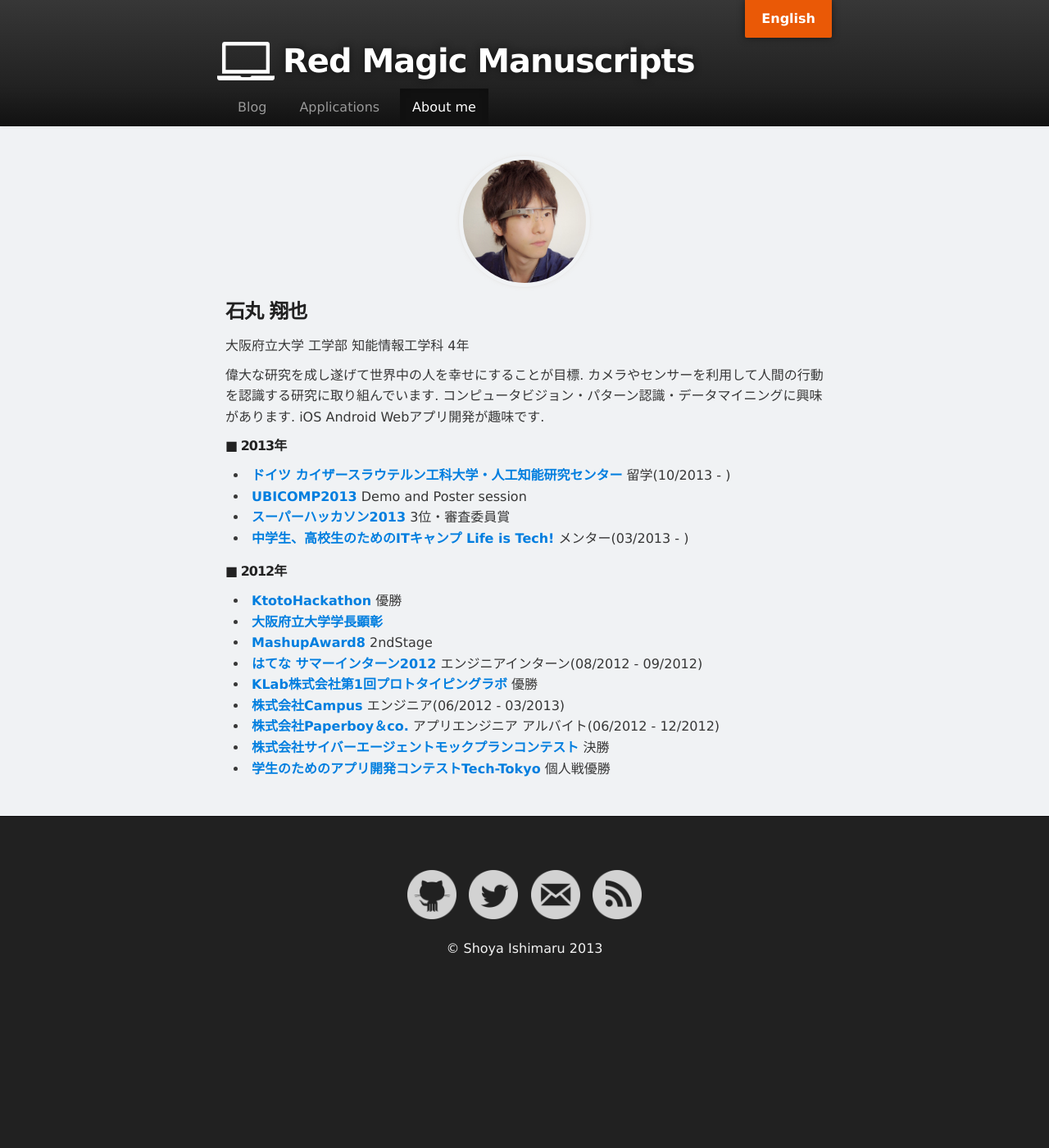
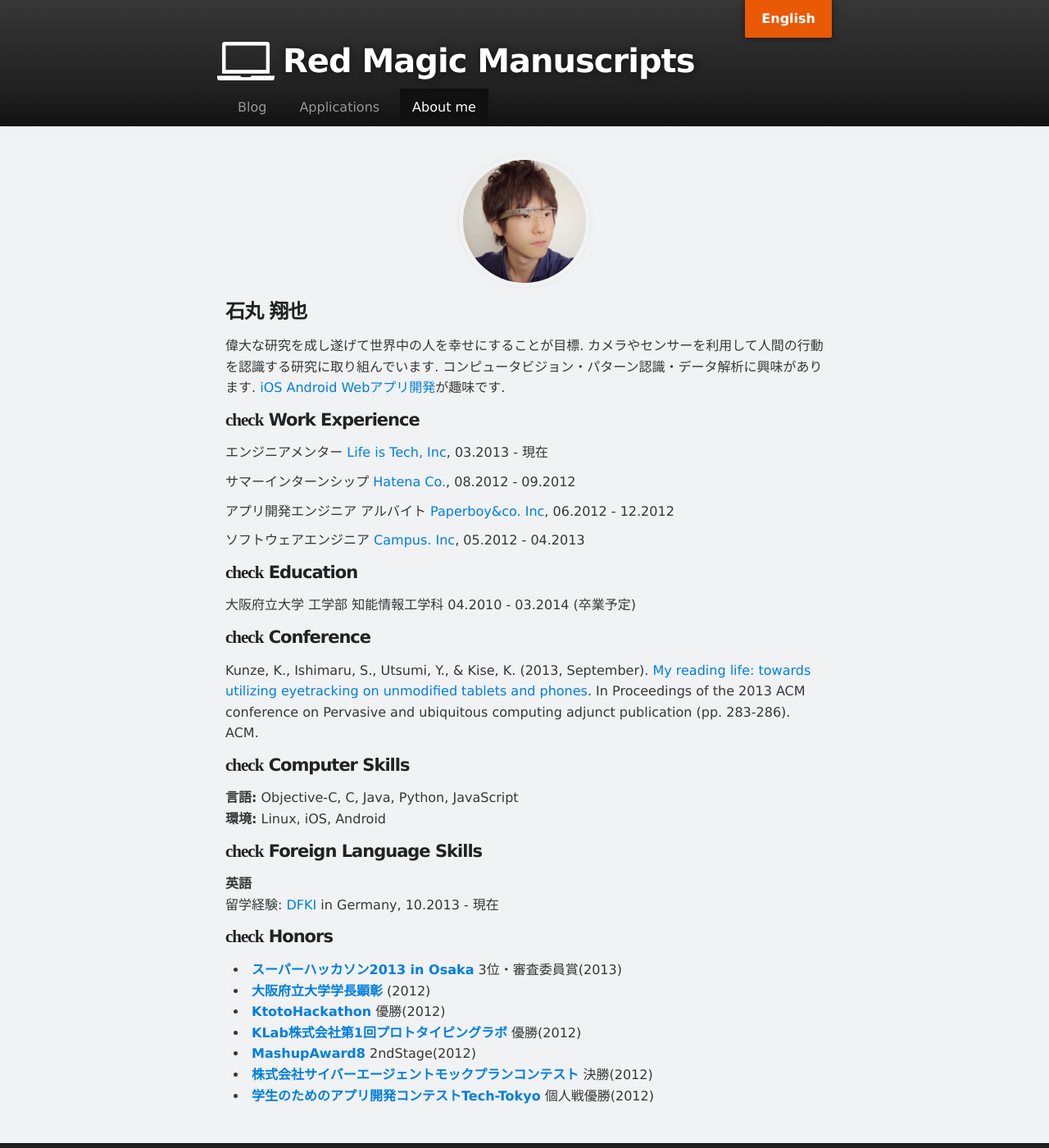
Before and after one commit to Mrk1869/source-mrk1869.github.com, a Jekyll site: the page built from aboutme/index.html, in a window 1280 px wide and 1400 px high. Shown: the whole window at 82% size. Built offline with Jekyll 4.4.1, drawn with Linux system fonts in a browser that asks for light colours; some web fonts are replaced; comment, search, counter and statistics services are not loaded.

Commit message:
updated about me

```diff
--- a/aboutme/index.html
+++ b/aboutme/index.html
@@ -2,32 +2,38 @@
 layout: static
 title: aboutme
 categories: aboutme
-name: About me| 石丸 翔也
+name: About me | 石丸 翔也
 language: japanese
 keywords: Shoya, Ishimaru, Mrk1869
 ---
 
 <img src="/assets/img/myglass2_ex3_mini.jpg" class="image-on-frame image-trimmed-by-circle" width="150px" alt="Shoya Ishimaru">
 <h3>石丸 翔也</h3>
-<p>大阪府立大学 工学部 知能情報工学科 4年</p>
-<p>偉大な研究を成し遂げて世界中の人を幸せにすることが目標. カメラやセンサーを利用して人間の行動を認識する研究に取り組んでいます. コンピュータビジョン・パターン認識・データマイニングに興味があります. iOS Android Webアプリ開発が趣味です.</p>
+<p>偉大な研究を成し遂げて世界中の人を幸せにすることが目標. カメラやセンサーを利用して人間の行動を認識する研究に取り組んでいます. コンピュータビジョン・パターン認識・データ解析に興味があります. <a href="/applications/">iOS Android Webアプリ開発</a>が趣味です.</p>
 
-<h5>■ 2013年</h5>
+<h4><span class="lsf">check</span> Work Experience</h4>
+<p>エンジニアメンター <a href="http://life-is-tech.com/">Life is Tech, Inc</a>, 03.2013 - 現在</p>
+<p>サマーインターンシップ <a href="http://www.hatena.ne.jp/">Hatena Co.</a>, 08.2012 - 09.2012</p>
+<p>アプリ開発エンジニア アルバイト <a href="http://www.paperboy.co.jp/">Paperboy&co. Inc</a>, 06.2012 - 12.2012</p>
+<p>ソフトウェアエンジニア <a href="http://campus-inc.org/">Campus. Inc</a>, 05.2012 - 04.2013</p>
+<h4><span class="lsf">check</span> Education</h4>
+<p>大阪府立大学 工学部 知能情報工学科 04.2010 - 03.2014 (卒業予定)</p>
+<h4><span class="lsf">check</span> Conference</h4>
+<p>Kunze, K., Ishimaru, S., Utsumi, Y., & Kise, K. (2013, September). <a href="http://www.ubicomp.org/ubicomp2013/adjunct/adjunct/p283.pdf">My reading life: towards utilizing eyetracking on unmodified tablets and phones</a>. In Proceedings of the 2013 ACM conference on Pervasive and ubiquitous computing adjunct publication (pp. 283-286). ACM.</p>
+<h4><span class="lsf">check</span> Computer Skills</h4>
+<p>
+<strong>言語:</strong> Objective-C, C, Java, Python, JavaScript<br>
+<strong>環境:</strong> Linux, iOS, Android
+<h4><span class="lsf">check</span> Foreign Language Skills</h4>
+<p><strong>英語</strong></br>
+留学経験: <a href="http://www.dfki.de/web">DFKI</a> in Germany, 10.2013 - 現在</p>
+<h4><span class="lsf">check</span> Honors</h4>
 <ul>
-    <li><a href = "http://www.dfki.de/web"><span style="font-weight: 600;">ドイツ カイザースラウテルン工科大学・人工知能研究センター</span></a> 留学(10/2013 - )</li>
-    <li><a href = "http://www.ubicomp.org/ubicomp2013/"><span style="font-weight: 600;">UBICOMP2013</span></a> Demo and Poster session</li>
-    <li><a href = "http://jp.startup-dating.com/2013/05/super-hackathon-2013-in-osak"><span style="font-weight: 600;">スーパーハッカソン2013</span></a> 3位・審査委員賞</li>
-    <li><a href = "http://life-is-tech.com/"><span style="font-weight: 600;">中学生、高校生のためのITキャンプ Life is Tech!</span></a> メンター(03/2013 - )</li>
+    <li><a href = "http://jp.startup-dating.com/2013/05/super-hackathon-2013-in-osak"><span style="font-weight: 600;">スーパーハッカソン2013 in Osaka</span></a> 3位・審査委員賞(2013)</li>
+    <li><a href = "http://mrk1869.com/blog/honor/"><span style="font-weight: 600;">大阪府立大学学長顕彰</span></a> (2012)</li>
+    <li><a href = "http://bussorenre.com/?p=45"><span style="font-weight: 600;">KtotoHackathon</span></a> 優勝(2012)</li>
+    <li><a href = "http://internship.blog.klab.jp/2012/08/10/ptlab1-day1/"><span style="font-weight: 600;">KLab株式会社第1回プロトタイピングラボ</span></a> 優勝(2012)</li>
+    <li><a href = "http://ma8.mashupaward.jp/"><span style="font-weight: 600;">MashupAward8</span></a> 2ndStage(2012)</li>
+    <li><a href = "https://www.cyberagent.co.jp/list/mockplan.html"><span style="font-weight: 600;">株式会社サイバーエージェントモックプランコンテスト</span></a> 決勝(2012)</li>
+    <li><a href = "http://tech-tokyo.com/?p=679"><span style="font-weight: 600;">学生のためのアプリ開発コンテストTech-Tokyo</span></a> 個人戦優勝(2012)</li>
 </ul>
-<h5>■ 2012年</h5>
-<ul>
-    <li><a href = "http://bussorenre.com/?p=45"><span style="font-weight: 600;">KtotoHackathon</span></a> 優勝</li>
-    <li><a href = "http://mrk1869.com/blog/honor/"><span style="font-weight: 600;">大阪府立大学学長顕彰</span></a></li>
-    <li><a href = "http://ma8.mashupaward.jp/"><span style="font-weight: 600;">MashupAward8</span></a> 2ndStage</li>
-    <li><a href = "http://markovlabo.net/?p=1214"><span style="font-weight: 600;">はてな サマーインターン2012</span></a> エンジニアインターン(08/2012 - 09/2012)</li>
-    <li><a href = "http://internship.blog.klab.jp/2012/08/10/ptlab1-day1/"><span style="font-weight: 600;">KLab株式会社第1回プロトタイピングラボ</span></a> 優勝</li>
-    <li><a href = "http://campus-inc.org/"><span style="font-weight: 600;">株式会社Campus</span></a> エンジニア(06/2012 - 03/2013)</li>
-    <li><a href = "http://www.paperboy.co.jp/"><span style="font-weight: 600;">株式会社Paperboy＆co.</span></a> アプリエンジニア アルバイト(06/2012 - 12/2012)</li>
-    <li><a href = "https://www.cyberagent.co.jp/list/mockplan.html"><span style="font-weight: 600;">株式会社サイバーエージェントモックプランコンテスト</span></a> 決勝</li>
-    <li><a href = "http://tech-tokyo.com/?p=679"><span style="font-weight: 600;">学生のためのアプリ開発コンテストTech-Tokyo</span></a> 個人戦優勝</li>
-</ul>
--- a/en/aboutme/index.html
+++ b/en/aboutme/index.html
@@ -2,7 +2,7 @@
 layout: static
 title: aboutme
 categories: aboutme
-name: About me| Shoya Ishimaru
+name: About me | Shoya Ishimaru
 language: english
 keywords: Shoya, Ishimaru, Mrk1869
 ---
```
